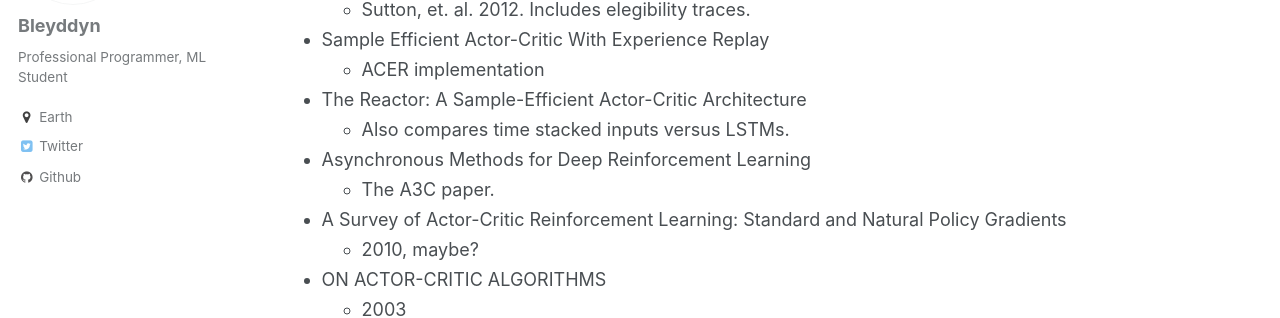
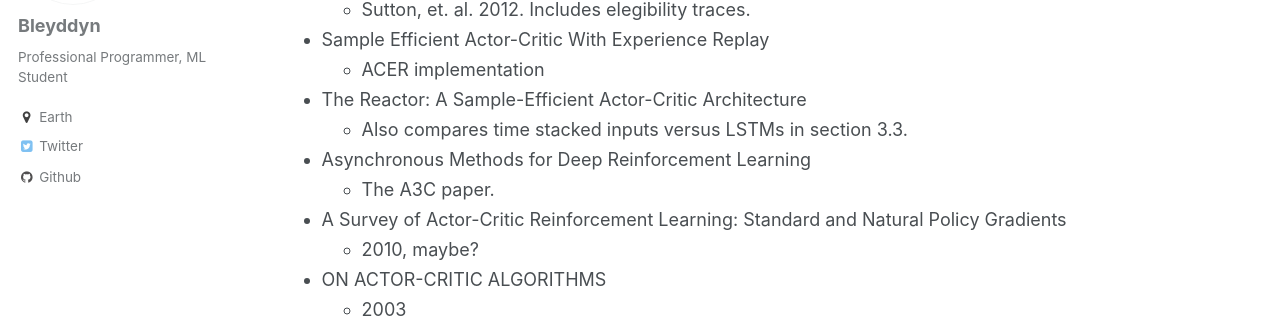
Before and after one commit to Bleyddyn/Bleyddyn.github.io, a Jekyll site: the page built from _pages/publications.md, in a window 1280 px wide and 900 px high, scrolled down 1323 px. Shown: the part 141-459 px from the top of the window. Built offline with Jekyll 4.4.1, drawn with Linux system fonts in a browser that asks for light colours.

Commit message:
Update publications.md

```diff
--- a/_pages/publications.md
+++ b/_pages/publications.md
@@ -26,7 +26,7 @@ author_profile: true
 * [Sample Efficient Actor-Critic With Experience Replay](https://arxiv.org/abs/1611.01224)
   * [ACER implementation](https://github.com/pfnet/chainerrl/blob/master/chainerrl/agents/acer.py)
 * [The Reactor: A Sample-Efficient Actor-Critic Architecture](https://arxiv.org/abs/1704.04651)
-  * Also compares time stacked inputs versus LSTMs.
+  * Also compares time stacked inputs versus LSTMs in section 3.3.
 * [Asynchronous Methods for Deep Reinforcement Learning](https://arxiv.org/abs/1602.01783)
   * The A3C paper.
 * [A Survey of Actor-Critic Reinforcement Learning: Standard and Natural Policy Gradients](https://pdfs.semanticscholar.org/145a/42e83ec142a125da3ad845ee95027ef702e5.pdf)
```
